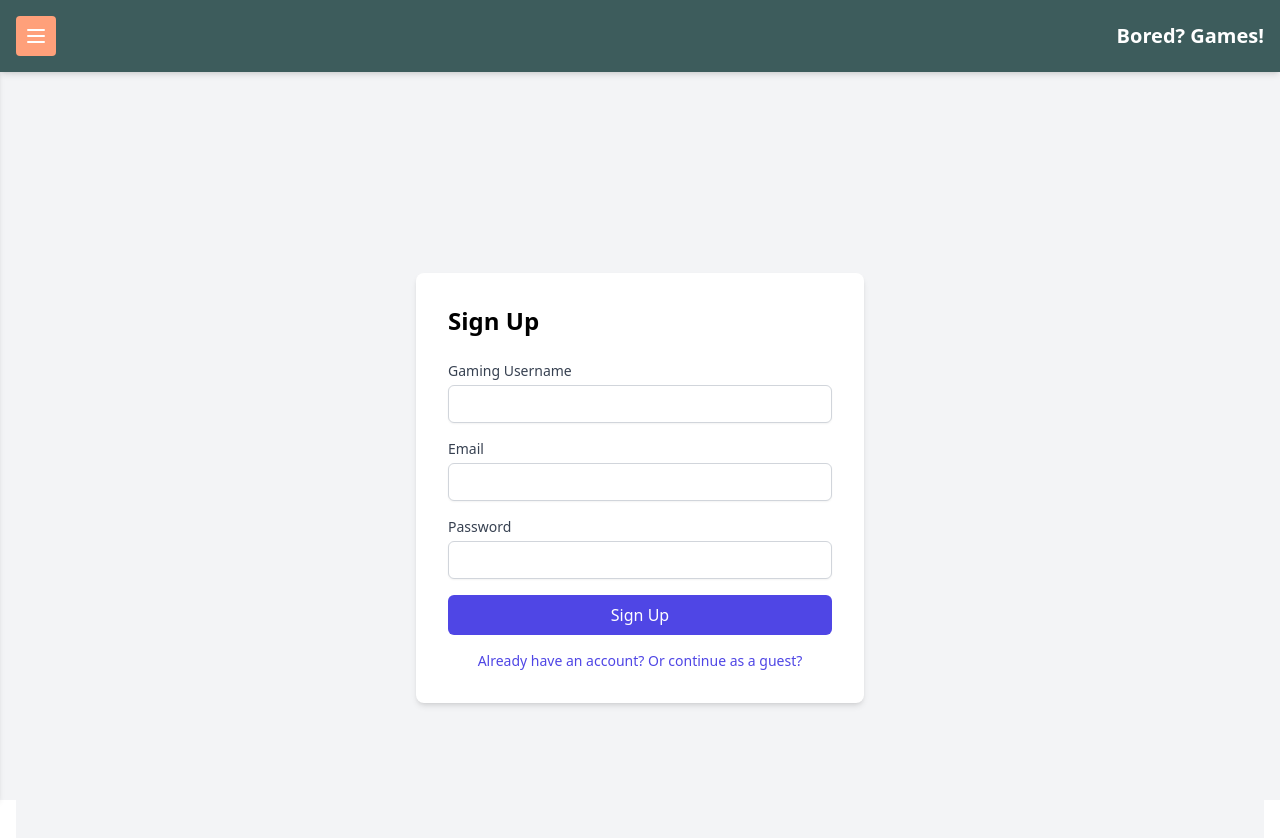
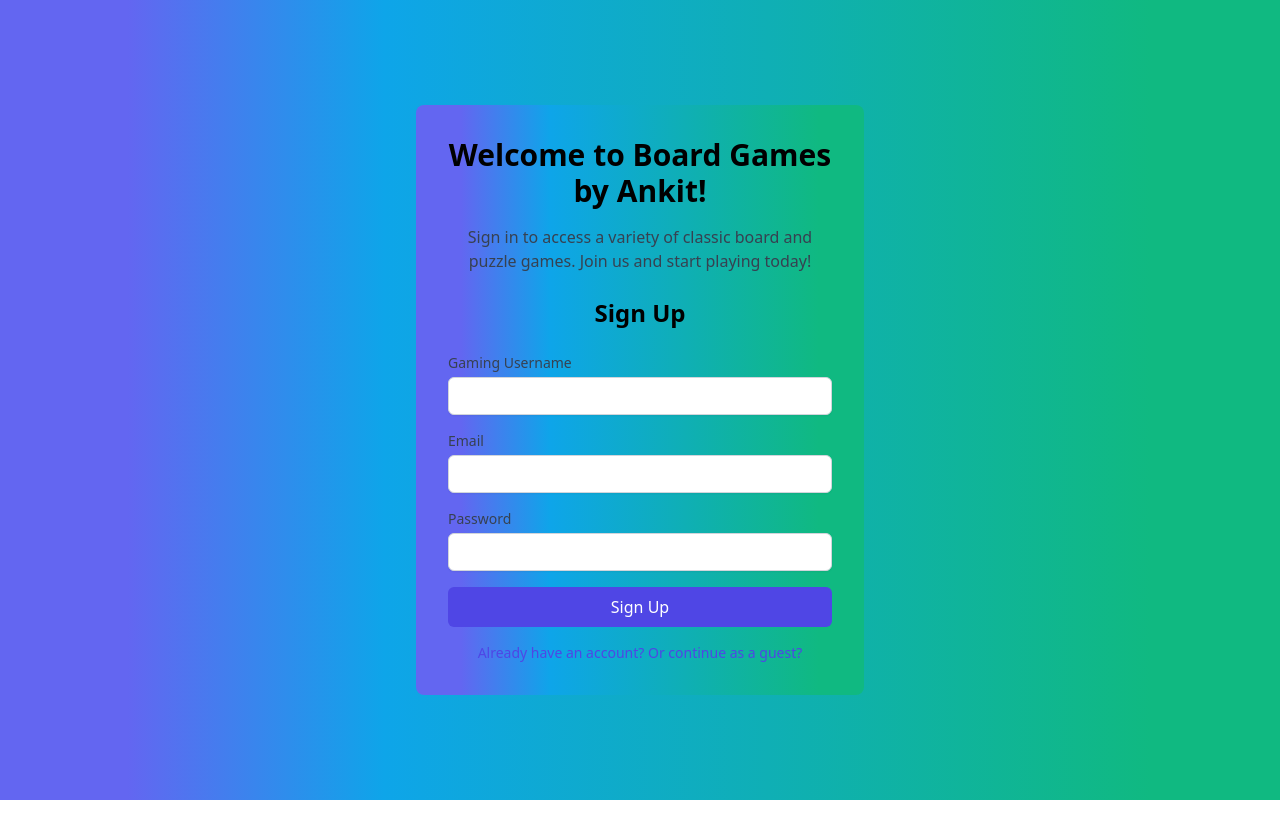
Before and after one commit to ankit-Kumar-4/board-games, a Next.js app: page /sign-up in a window 1280 px wide. Shown: the top 838 px of the page. After the commit the page ends 800 px from the top, so only its background shows below. Built offline with nearby package versions, Linux system fonts and the light colour scheme.

Commit message:
updated login and sign-up pages

```diff
--- a/src/pages/_app.tsx
+++ b/src/pages/_app.tsx
@@ -3,8 +3,12 @@ import '../styles/globals.css';
 import Layout from '../components/Layout';
 import { AppProps } from 'next/app';
 import Head from 'next/head';
+import { useRouter } from 'next/router';
 
 function MyApp({ Component, pageProps }: AppProps) {
+    const router = useRouter();
+    const noLayoutRoutes = ['/login', '/sign-up'];
+
     return (
         <>
             <Head>
@@ -22,9 +26,13 @@ function MyApp({ Component, pageProps }: AppProps) {
                 <meta name="twitter:card" content="summary_large_image" />
                 <link rel="canonical" href="https://games-by-ankit.vercel.app/" />
             </Head>
-            <Layout>
+            {noLayoutRoutes.includes(router.pathname) ? (
                 <Component {...pageProps} />
-            </Layout>
+            ) : (
+                <Layout>
+                    <Component {...pageProps} />
+                </Layout>
+            )}
         </>
     );
 }
--- a/src/pages/login.tsx
+++ b/src/pages/login.tsx
@@ -42,8 +42,14 @@ const LoginPage: React.FC = () => {
   };
 
   return (
-    <div className="min-h-screen flex items-center justify-center bg-gray-100">
-      <div className="bg-white p-8 rounded shadow-md w-full max-w-md">
+    <div className="min-h-screen flex items-center justify-center bg-gradient-to-r from-indigo-500 from-10% via-sky-500 via-30% to-emerald-500 to-90% ">
+      <div className="bg-gradient-to-r from-indigo-500 from-10% via-sky-500 via-30% to-emerald-500 to-90%  p-8 rounded w-full max-w-md">
+
+        <h1 className="text-3xl font-bold mb-4 text-center">Welcome to Board Games by Ankit!</h1>
+        <p className="text-gray-700 mb-6 text-center">
+          Sign in to access a variety of classic board and puzzle games. Join us and start playing today!
+        </p>
+
         <h2 className="text-2xl font-bold mb-6 text-center">Login</h2>
         <form onSubmit={handleLogin}>
           <div className="mb-4">
--- a/src/pages/sign-up.tsx
+++ b/src/pages/sign-up.tsx
@@ -21,14 +21,27 @@ const SignUp = () => {
       // Redirect or show success message
       router.push('/login'); // Redirect to login page or another page
     } catch (err: any) {
+      if (err.code === 'auth/email-already-in-use') {
+        alert('Email id is already in use')
+      } else if (err.code === "auth/invalid-email") {
+        alert('Please enter valid email id')
+      } else {
+        alert('Error in sign-up: ' + err.message)
+      }
       setError(err.message);
     }
   };
 
   return (
-    <div className="flex items-center justify-center min-h-screen bg-gray-100">
-      <div className="w-full max-w-md p-8 bg-white shadow-md rounded-lg">
-        <h2 className="text-2xl font-bold mb-6">Sign Up</h2>
+    <div className="flex items-center justify-center min-h-screen bg-gradient-to-r from-indigo-500 from-10% via-sky-500 via-30% to-emerald-500 to-90% ">
+      <div className="w-full max-w-md p-8 bg-gradient-to-r from-indigo-500 from-10% via-sky-500 via-30% to-emerald-500 to-90% rounded-lg">
+
+        <h1 className="text-3xl font-bold mb-4 text-center">Welcome to Board Games by Ankit!</h1>
+        <p className="text-gray-700 mb-6 text-center">
+          Sign in to access a variety of classic board and puzzle games. Join us and start playing today!
+        </p>
+
+        <h2 className="text-2xl font-bold mb-6 text-center">Sign Up</h2>
         <form onSubmit={handleSubmit} className="space-y-4">
           <div>
             <label htmlFor="username" className="block text-sm font-medium text-gray-700">Gaming Username</label>
```
Lines whose indentation alone changed are shown as unchanged.
